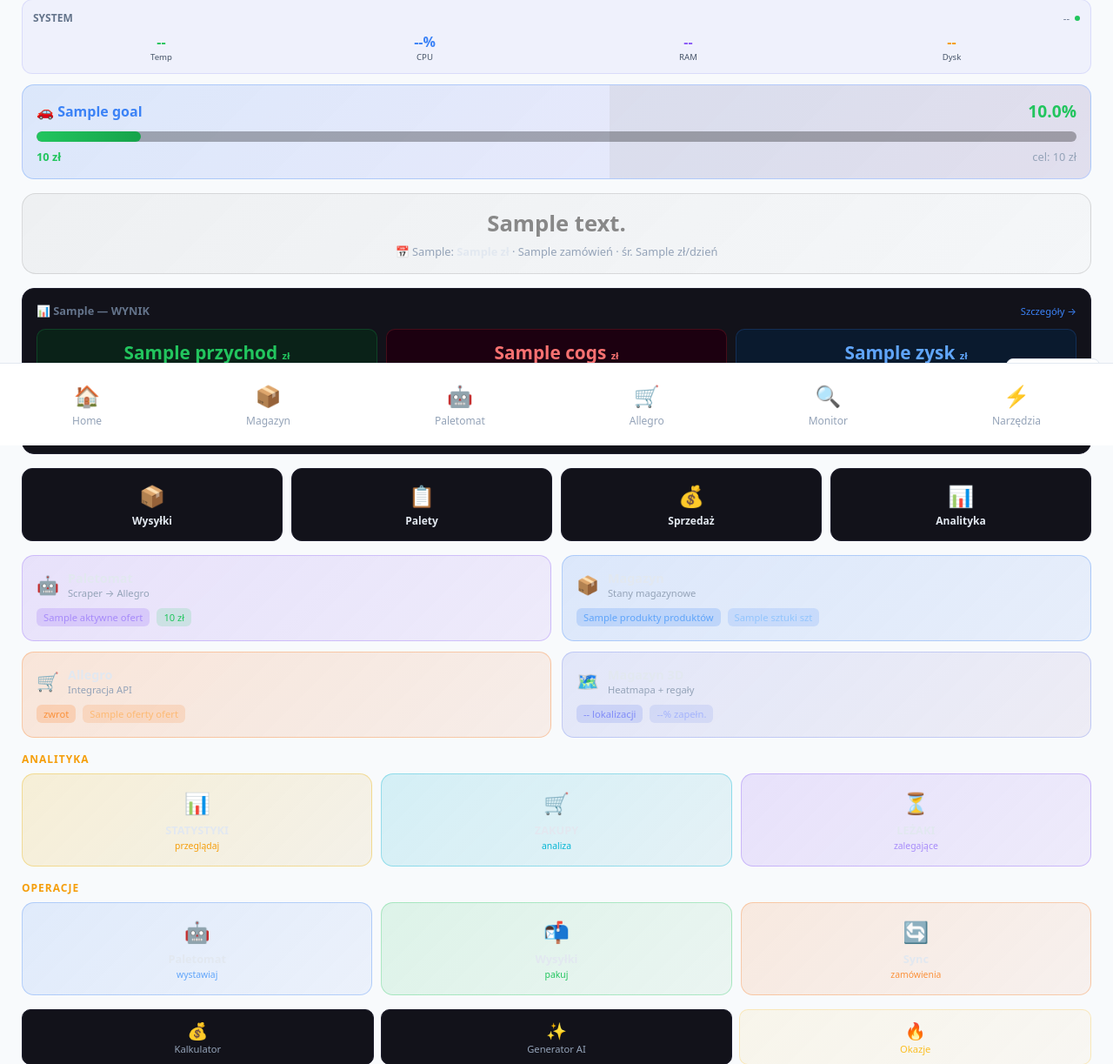
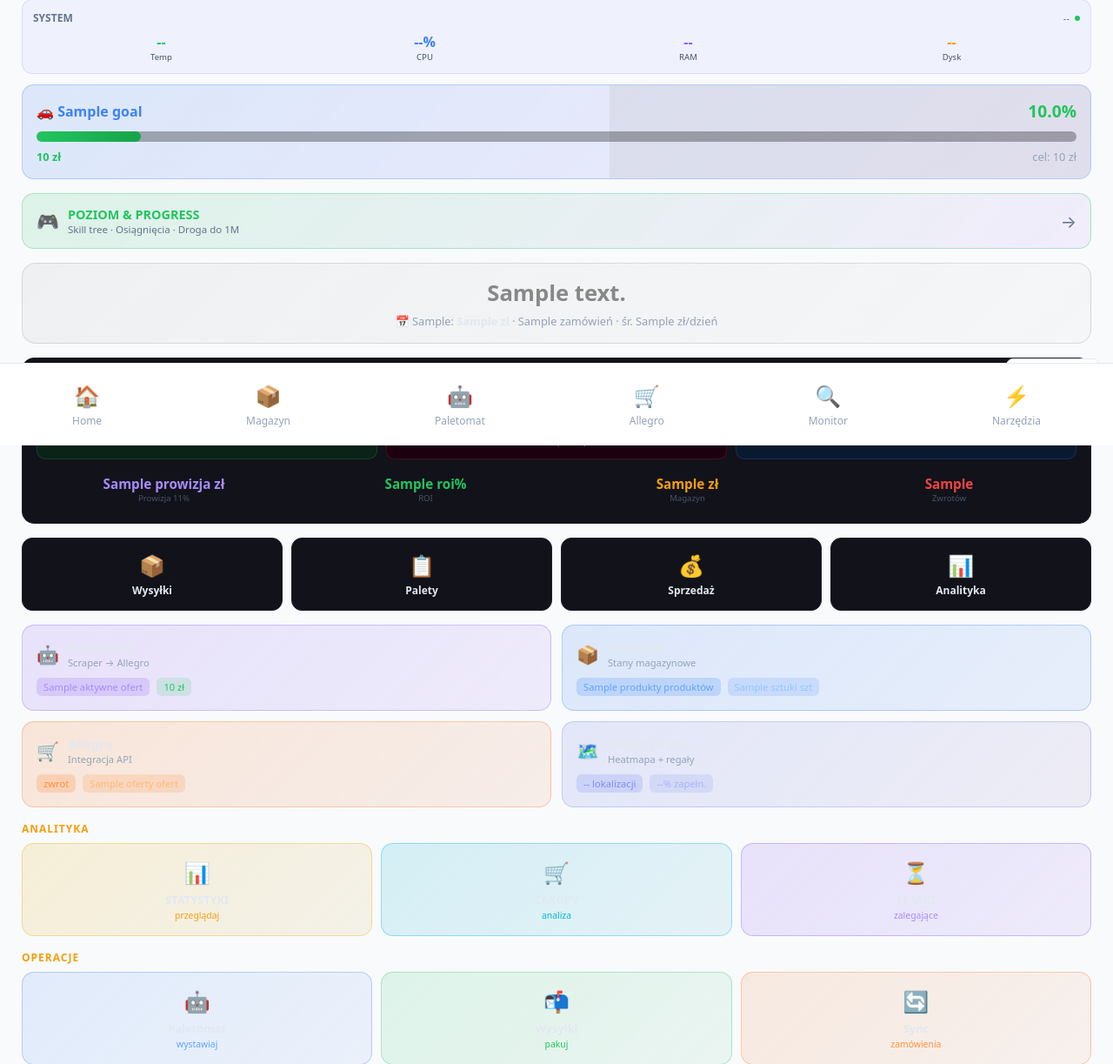
Before and after one commit to Trupson2/akces-hub, a Python web app: template templates/home.html in a window 1280 px wide. Shown: the part 288-1511 px from the top of the page at 87% size. Run offline with Jinja, Linux system fonts and the light colour scheme; the template is opened without the code that fills it: most values are stand-ins (such as "Sample title", 1, 10 or a date in 2020); grey boxes are pictures that could not be loaded.

Commit message:
Auto-logout after 30min inactivity + poziom link on dashboard
- Session tracks last_active timestamp, clears after 30min idle
- Added POZIOM & PROGRESS card on dashboard linking to /poziom
- Flash message on timeout informing user

Co-Authored-By: Claude Opus 4.6 <noreply@anthropic.com>

```diff
--- a/templates/home.html
+++ b/templates/home.html
@@ -111,6 +111,20 @@ window.addEventListener('appinstalled',()=>{document.getElementById('pwa-banner'
     </div>
 </a>
 {% endif %}
+
+<!-- ═══════════ POZIOM ═══════════ -->
+<a href="/poziom" style="text-decoration:none;display:block;background:linear-gradient(135deg,rgba(34,197,94,0.12),rgba(168,85,247,0.08));border:1px solid rgba(34,197,94,0.3);border-radius:14px;padding:14px 16px;margin-bottom:16px">
+    <div style="display:flex;justify-content:space-between;align-items:center">
+        <div style="display:flex;align-items:center;gap:10px">
+            <span style="font-size:1.3rem">🎮</span>
+            <div>
+                <div style="font-weight:700;color:#22c55e;font-size:0.9rem">POZIOM &amp; PROGRESS</div>
+                <div style="font-size:0.72rem;color:#64748b">Skill tree · Osiągnięcia · Droga do 1M</div>
+            </div>
+        </div>
+        <div style="color:#64748b;font-size:1.2rem">→</div>
+    </div>
+</a>
 
 <!-- ═══════════ MIESIĄC ═══════════ -->
 <div style="background:linear-gradient(135deg, {{ sypie_color }}15, {{ sypie_color }}08);border:1px solid {{ sypie_color }}40;border-radius:16px;padding:16px;margin-bottom:16px;text-align:center">
```
Also changed, not shown: modules/auth.py (+14 -0 lines).
